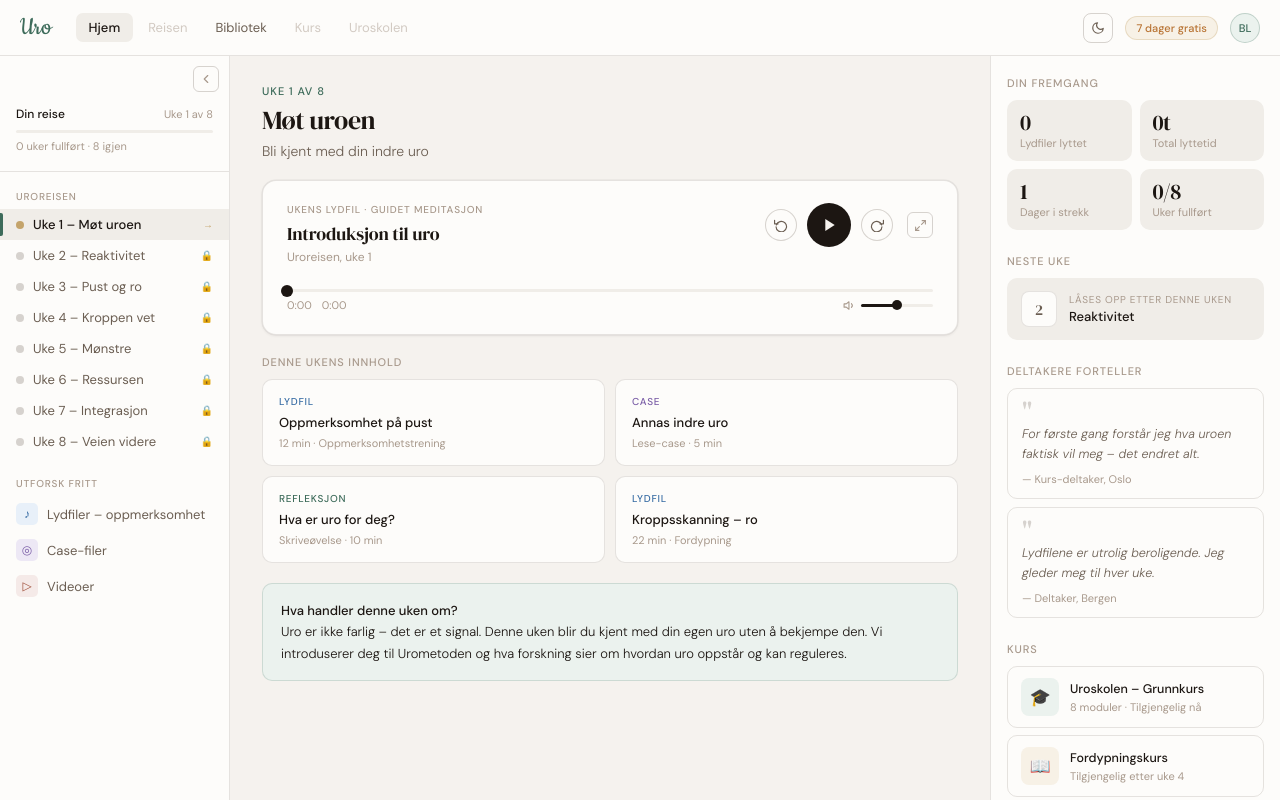
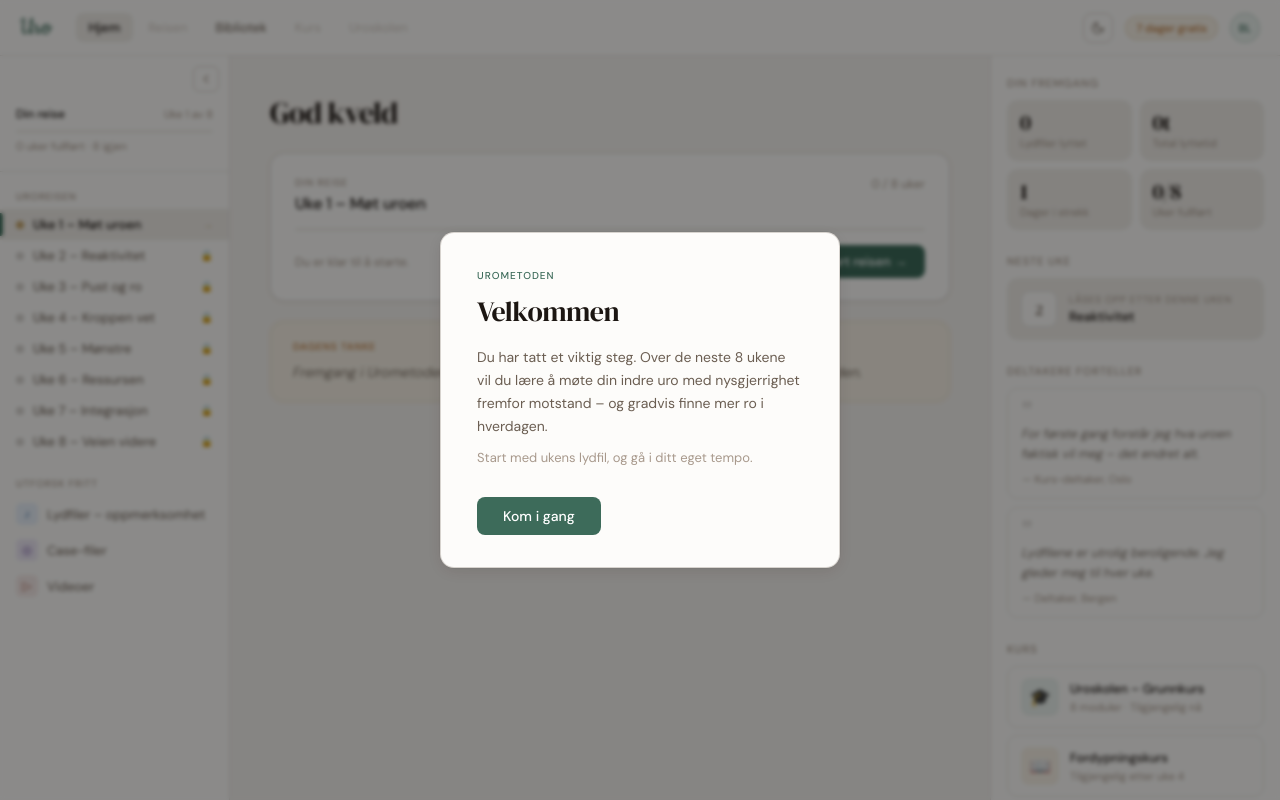
Before and after one commit to jakobthomassen/urometoden, a React (Vite) app in the folder frontend/: page /kurs in a window 1280 px wide. Built offline with nearby package versions, Linux system fonts and the light colour scheme.

Commit message:
home page added. minor text rewrite

```diff
--- a/frontend/src/App.jsx
+++ b/frontend/src/App.jsx
@@ -3,8 +3,10 @@ import styles from './App.module.css'
 import TopNav from './components/TopNav'
 import Sidebar from './components/Sidebar'
 import RightPanel from './components/RightPanel'
+import DashboardPage from './pages/DashboardPage'
 import HomePage from './pages/HomePage'
 import BibliotekPage from './pages/BibliotekPage'
+import WelcomeModal from './components/WelcomeModal'
 
 function getInitialDark() {
   const stored = localStorage.getItem('theme')
@@ -16,11 +18,17 @@ export default function App() {
   const [isDark, setIsDark] = useState(getInitialDark)
   const [sidebarCollapsed, setSidebarCollapsed] = useState(false)
   const [activePage, setActivePage] = useState('Hjem')
+  const [activeWeek, setActiveWeek] = useState(1)
   const [bibliotekFilter, setBibliotekFilter] = useState('all')
 
-  function navigate(page, filter) {
+  function navigate(page, data) {
     setActivePage(page)
-    if (filter) setBibliotekFilter(filter)
+    if (page === 'Bibliotek' && data) setBibliotekFilter(data)
+    if (page === 'Uke' && data)       setActiveWeek(data)
+  }
+
+  function navigateToWeek(weekId) {
+    navigate('Uke', weekId)
   }
 
   useEffect(() => {
@@ -28,7 +36,7 @@ export default function App() {
     localStorage.setItem('theme', isDark ? 'dark' : 'light')
   }, [isDark])
 
-  const showRightPanel = activePage === 'Hjem'
+  const showRightPanel = activePage === 'Hjem' || activePage === 'Uke'
 
   const gridClass = [
     styles.app,
@@ -38,6 +46,7 @@ export default function App() {
 
   return (
     <div className={gridClass}>
+      <WelcomeModal onStart={() => navigateToWeek(1)} />
       <TopNav
         isDark={isDark}
         onToggleTheme={() => setIsDark(d => !d)}
@@ -45,12 +54,13 @@ export default function App() {
         onNavigate={navigate}
       />
       <Sidebar
-        currentWeek={1}
+        currentWeek={activeWeek}
         collapsed={sidebarCollapsed}
         onToggleCollapse={() => setSidebarCollapsed(c => !c)}
         onNavigate={navigate}
       />
-      {activePage === 'Hjem'      && <HomePage />}
+      {activePage === 'Hjem'      && <DashboardPage onNavigateToWeek={navigateToWeek} />}
+      {activePage === 'Uke'       && <HomePage weekId={activeWeek} />}
       {activePage === 'Bibliotek' && <BibliotekPage initialFilter={bibliotekFilter} />}
       {showRightPanel && <RightPanel />}
     </div>
--- a/frontend/src/components/Sidebar.jsx
+++ b/frontend/src/components/Sidebar.jsx
@@ -73,6 +73,7 @@ export default function Sidebar({ currentWeek, collapsed, onToggleCollapse, onNa
               key={week.id}
               disabled={week.status === 'locked'}
               className={`${styles.weekItem} ${week.id === currentWeek ? styles.active : ''}`}
+              onClick={() => onNavigate('Uke', week.id)}
             >
               <StatusDot status={week.status} />
               Uke {week.id} – {week.title}
--- /dev/null
+++ b/frontend/src/components/WelcomeModal.jsx
@@ -0,0 +1,42 @@
+import { useState, useEffect } from 'react'
+import styles from './WelcomeModal.module.css'
+
+const VISITED_KEY = 'uro_visited'
+
+export default function WelcomeModal({ onStart }) {
+  const [visible, setVisible] = useState(false)
+
+  useEffect(() => {
+    if (!localStorage.getItem(VISITED_KEY)) {
+      setVisible(true)
+    }
+  }, [])
+
+  function handleStart() {
+    localStorage.setItem(VISITED_KEY, '1')
+    setVisible(false)
+    onStart?.()
+  }
+
+  if (!visible) return null
+
+  return (
+    <div className={styles.backdrop}>
+      <div className={styles.modal} role="dialog" aria-modal="true">
+        <div className={styles.eyebrow}>Urometoden</div>
+        <h2 className={styles.title}>Velkommen</h2>
+        <p className={styles.body}>
+          Du har tatt et viktig steg. Over de neste 8 ukene vil du lære å møte
+          din indre uro med nysgjerrighet fremfor motstand – og gradvis finne
+          mer ro i hverdagen.
+        </p>
+        <p className={styles.hint}>
+          Start med ukens lydfil, og gå i ditt eget tempo.
+        </p>
+        <button className={styles.cta} onClick={handleStart}>
+          Kom i gang
+        </button>
+      </div>
+    </div>
+  )
+}
--- /dev/null
+++ b/frontend/src/components/WelcomeModal.module.css
@@ -0,0 +1,80 @@
+@keyframes modalEnter {
+  from { opacity: 0; transform: translateY(10px) scale(0.98); }
+  to   { opacity: 1; transform: translateY(0)    scale(1); }
+}
+
+.backdrop {
+  position: fixed;
+  inset: 0;
+  z-index: 150;
+  background: rgba(0, 0, 0, 0.45);
+  display: flex;
+  align-items: center;
+  justify-content: center;
+  padding: 24px;
+  backdrop-filter: blur(2px);
+}
+
+.modal {
+  background: var(--surface);
+  border: 0.5px solid var(--border-md);
+  border-radius: var(--radius-lg);
+  box-shadow: var(--shadow-lg);
+  width: 100%;
+  max-width: 400px;
+  padding: 36px 36px 32px;
+  display: flex;
+  flex-direction: column;
+  animation: modalEnter 200ms cubic-bezier(0.22, 0.61, 0.36, 1) both;
+}
+
+.eyebrow {
+  font-size: 10px;
+  font-weight: 500;
+  text-transform: uppercase;
+  letter-spacing: 0.10em;
+  color: var(--accent);
+  font-family: var(--font-body);
+  margin-bottom: 10px;
+}
+
+.title {
+  font-family: var(--font-display);
+  font-size: 28px;
+  font-weight: 400;
+  color: var(--text);
+  letter-spacing: -0.02em;
+  margin: 0 0 16px;
+}
+
+.body {
+  font-size: 14px;
+  line-height: 1.65;
+  color: var(--text-2);
+  margin: 0 0 10px;
+}
+
+.hint {
+  font-size: 13px;
+  line-height: 1.55;
+  color: var(--text-3);
+  margin: 0 0 28px;
+}
+
+.cta {
+  align-self: flex-start;
+  padding: 10px 26px;
+  border-radius: 8px;
+  border: none;
+  background: var(--accent);
+  color: #fff;
+  font-family: var(--font-body);
+  font-size: 14px;
+  font-weight: 500;
+  cursor: pointer;
+  transition: opacity 0.13s, transform 0.12s;
+}
+.cta:hover {
+  opacity: 0.88;
+  transform: translateY(-1px);
+}
--- a/frontend/src/data/weeks.js
+++ b/frontend/src/data/weeks.js
@@ -16,8 +16,8 @@ export const WEEK_1 = {
   subtitle: 'Bli kjent med din indre uro',
   audio: {
     src: '/audio/audio1.mp3',
-    type: 'Ukens lydfil · Guidet meditasjon',
-    title: 'Introduksjon til uro',
+    type: 'Ukens lydfil',
+    title: 'Hvordan kan jeg bruke uro som en ressurs?',
     info: 'Uroreisen, uke 1',
   },
   content: [
--- /dev/null
+++ b/frontend/src/pages/DashboardPage.jsx
@@ -0,0 +1,69 @@
+import styles from './DashboardPage.module.css'
+import { WEEKS } from '../data/weeks'
+
+function getGreeting() {
+  const h = new Date().getHours()
+  if (h < 12) return 'God morgen'
+  if (h < 18) return 'God ettermiddag'
+  return 'God kveld'
+}
+
+const TIPS = [
+  'Uro er ikke farlig – det er et signal. Du trenger ikke bekjempe det.',
+  'Tre dype pust kan skifte nervesystemet fra beredskap til ro.',
+  'Legg merke til uroen uten å handle på den. Det er en ferdighet som trenes.',
+  'Kroppen vet ofte hva sinnet ikke har ord for ennå.',
+  'Fremgang i Urometoden handler ikke om å bli kvitt uro, men om å endre forholdet til den.',
+]
+
+function getDailyTip() {
+  const day = new Date().getDate()
+  return TIPS[day % TIPS.length]
+}
+
+export default function DashboardPage({ onNavigateToWeek }) {
+  const activeWeek = WEEKS.find(w => w.status === 'active') ?? WEEKS[0]
+  const doneCount  = WEEKS.filter(w => w.status === 'done').length
+  const progress   = (doneCount / 8) * 100
+
+  return (
+    <main className={styles.main}>
+
+      <div className={styles.greeting}>{getGreeting()}</div>
+
+      <div className={styles.progressCard}>
+        <div className={styles.progressCardTop}>
+          <div>
+            <div className={styles.progressLabel}>Din reise</div>
+            <div className={styles.progressTitle}>
+              Uke {activeWeek.id} – {activeWeek.title}
+            </div>
+          </div>
+          <div className={styles.progressFraction}>{doneCount} / 8 uker</div>
+        </div>
+        <div className={styles.track}>
+          <div className={styles.fill} style={{ width: `${progress}%` }} />
+        </div>
+        <div className={styles.progressCardBottom}>
+          <span className={styles.progressSub}>
+            {doneCount === 0
+              ? 'Du er klar til å starte.'
+              : `${8 - doneCount} uke${8 - doneCount !== 1 ? 'r' : ''} igjen.`}
+          </span>
+          <button
+            className={styles.continueBtn}
+            onClick={() => onNavigateToWeek(activeWeek.id)}
+          >
+            {doneCount === 0 ? 'Start reisen' : 'Fortsett reisen'} →
+          </button>
+        </div>
+      </div>
+
+      <div className={styles.tipCard}>
+        <div className={styles.tipLabel}>Dagens tanke</div>
+        <p className={styles.tipText}>{getDailyTip()}</p>
+      </div>
+
+    </main>
+  )
+}
--- /dev/null
+++ b/frontend/src/pages/DashboardPage.module.css
@@ -0,0 +1,124 @@
+.main {
+  padding: 36px 40px;
+  overflow-y: auto;
+  display: flex;
+  flex-direction: column;
+  gap: 20px;
+  background: var(--bg);
+  scrollbar-width: thin;
+  scrollbar-color: var(--border-md) transparent;
+}
+
+.greeting {
+  font-family: var(--font-display);
+  font-size: 30px;
+  font-weight: 400;
+  color: var(--text);
+  letter-spacing: -0.02em;
+}
+
+/* Progress card */
+.progressCard {
+  background: var(--surface);
+  border: 0.5px solid var(--border);
+  border-radius: var(--radius-lg);
+  padding: 22px 24px;
+  box-shadow: var(--shadow);
+  display: flex;
+  flex-direction: column;
+  gap: 14px;
+}
+
+.progressCardTop {
+  display: flex;
+  justify-content: space-between;
+  align-items: flex-start;
+}
+
+.progressLabel {
+  font-size: 10px;
+  font-weight: 500;
+  text-transform: uppercase;
+  letter-spacing: 0.09em;
+  color: var(--text-3);
+  margin-bottom: 4px;
+}
+
+.progressTitle {
+  font-size: 16px;
+  font-weight: 500;
+  color: var(--text);
+  letter-spacing: -0.01em;
+}
+
+.progressFraction {
+  font-size: 12px;
+  color: var(--text-3);
+  flex-shrink: 0;
+}
+
+.track {
+  height: 3px;
+  background: var(--surface2);
+  border-radius: 2px;
+}
+
+.fill {
+  height: 3px;
+  background: var(--done);
+  border-radius: 2px;
+  transition: width 0.5s ease;
+}
+
+.progressCardBottom {
+  display: flex;
+  justify-content: space-between;
+  align-items: center;
+}
+
+.progressSub {
+  font-size: 12px;
+  color: var(--text-3);
+}
+
+.continueBtn {
+  padding: 8px 18px;
+  border-radius: 8px;
+  border: none;
+  background: var(--accent);
+  color: #fff;
+  font-family: var(--font-body);
+  font-size: 13px;
+  font-weight: 500;
+  cursor: pointer;
+  transition: opacity 0.13s, transform 0.12s;
+}
+.continueBtn:hover {
+  opacity: 0.88;
+  transform: translateY(-1px);
+}
+
+/* Tip card */
+.tipCard {
+  background: var(--accent-2-bg);
+  border: 0.5px solid rgba(196, 164, 107, 0.25);
+  border-radius: var(--radius-lg);
+  padding: 18px 22px;
+}
+
+.tipLabel {
+  font-size: 10px;
+  font-weight: 500;
+  text-transform: uppercase;
+  letter-spacing: 0.09em;
+  color: var(--amber);
+  margin-bottom: 8px;
+}
+
+.tipText {
+  font-size: 14px;
+  line-height: 1.6;
+  color: var(--text-2);
+  font-style: italic;
+  margin: 0;
+}
```
